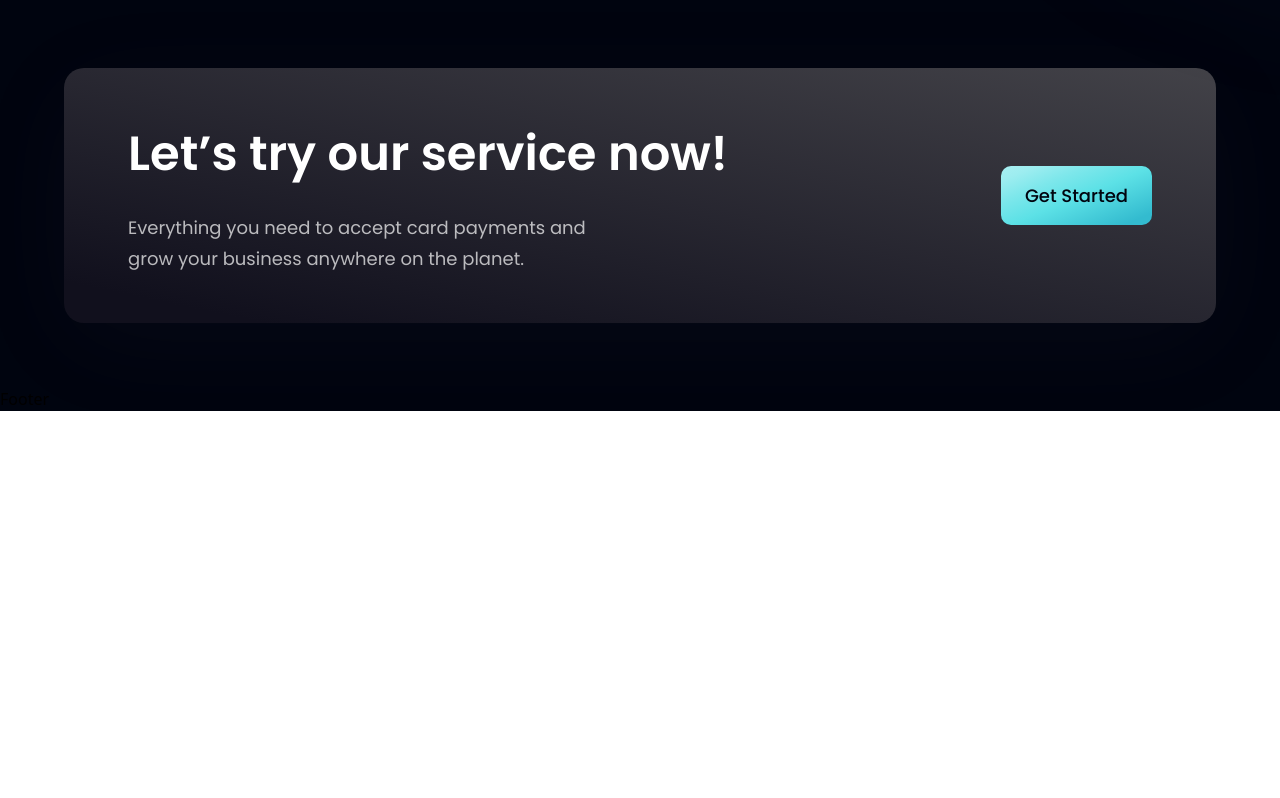
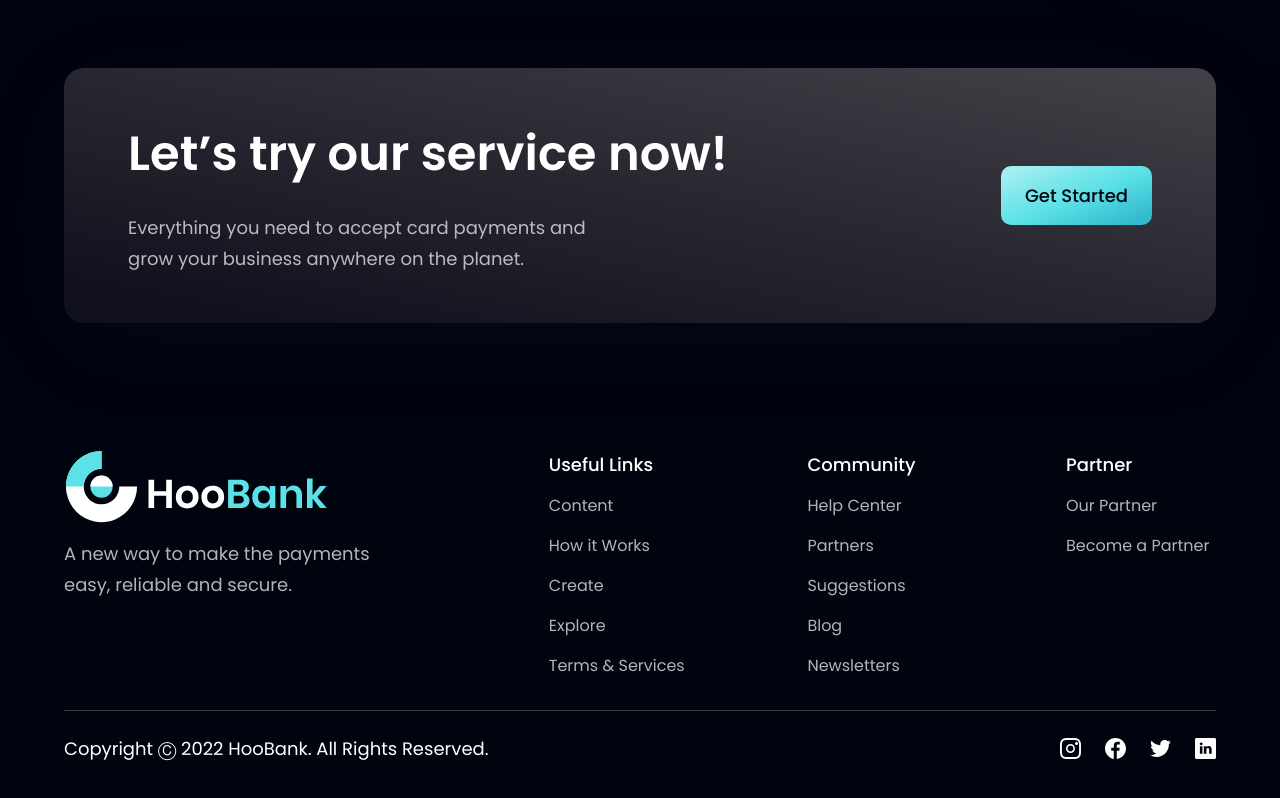
Before and after one commit to vcristian1/ibank, a React (Vite) app: page / in a window 1280 px wide. Shown: the part 3618-4416 px from the top of the page. Before the commit the page ends 4029 px from the top, so only its background shows below. Built offline with nearby package versions, Linux system fonts and the light colour scheme.

Commit message:
completed the footer, added additional margin left and right for medium and small screens. Added margin right and left to Testimonials for small screens

```diff
--- a/src/components/Footer.jsx
+++ b/src/components/Footer.jsx
@@ -1,9 +1,64 @@
-import React from 'react'
+import styles from "../style";
+import { logo } from "../assets";
+import { footerLinks, socialMedia } from "../constants";
 
-const Footer = () => {
-  return (
-    <div>Footer</div>
-  )
-}
+const Footer = () => (
+  <section className={`${styles.flexCenter} ${styles.paddingY} flex-col md:ml-16 md:mr-16 ml-6 mr-6`}>
+    <div className={`${styles.flexStart} md:flex-row flex-col mb-8 w-full`}>
+      <div className="flex-[1] flex flex-col justify-start mr-10">
+        <img
+          src={logo}
+          alt="hoobank"
+          className="w-[266px] h-[72.14px] object-contain"
+        />
+        <p className={`${styles.paragraph} mt-4 max-w-[312px]`}>
+          A new way to make the payments easy, reliable and secure.
+        </p>
+      </div>
 
-export default Footer
+      <div className="flex-[1.5] w-full flex flex-row justify-between flex-wrap md:mt-0 mt-10">
+        {footerLinks.map((footerlink) => (
+          <div key={footerlink.title} className={`flex flex-col ss:my-0 my-4 min-w-[150px]`}>
+            <h4 className="font-poppins font-medium text-[18px] leading-[27px] text-white">
+              {footerlink.title}
+            </h4>
+            <ul className="list-none mt-4">
+              {footerlink.links.map((link, index) => (
+                <li
+                  key={link.name}
+                  className={`font-poppins font-normal text-[16px] leading-[24px] text-dimWhite hover:text-secondary cursor-pointer ${
+                    index !== footerlink.links.length - 1 ? "mb-4" : "mb-0"
+                  }`}
+                >
+                  {link.name}
+                </li>
+              ))}
+            </ul>
+          </div>
+        ))}
+      </div>
+    </div>
+
+    <div className="w-full flex justify-between items-center md:flex-row flex-col pt-6 border-t-[1px] border-t-[#3F3E45]">
+      <p className="font-poppins font-normal text-center text-[18px] leading-[27px] text-white">
+        Copyright Ⓒ 2022 HooBank. All Rights Reserved.
+      </p>
+
+      <div className="flex flex-row md:mt-0 mt-6">
+        {socialMedia.map((social, index) => (
+          <img
+            key={social.id}
+            src={social.icon}
+            alt={social.id}
+            className={`w-[21px] h-[21px] object-contain cursor-pointer ${
+              index !== socialMedia.length - 1 ? "mr-6" : "mr-0"
+            }`}
+            onClick={() => window.open(social.link)}
+          />
+        ))}
+      </div>
+    </div>
+  </section>
+);
+
+export default Footer;
--- a/src/components/Testimonials.jsx
+++ b/src/components/Testimonials.jsx
@@ -18,7 +18,7 @@
       </div>
     </div>
 
-    <div className="flex flex-wrap sm:justify-start justify-center w-full feedback-container relative z-[1] md:ml-[130px] ml-12">
+    <div className="flex flex-wrap sm:justify-start justify-center w-full feedback-container relative z-[1] md:ml-[130px]">
       {feedback.map((card) => <FeedbackCard key={card.id} {...card} />)}
     </div>
   </section>
```
